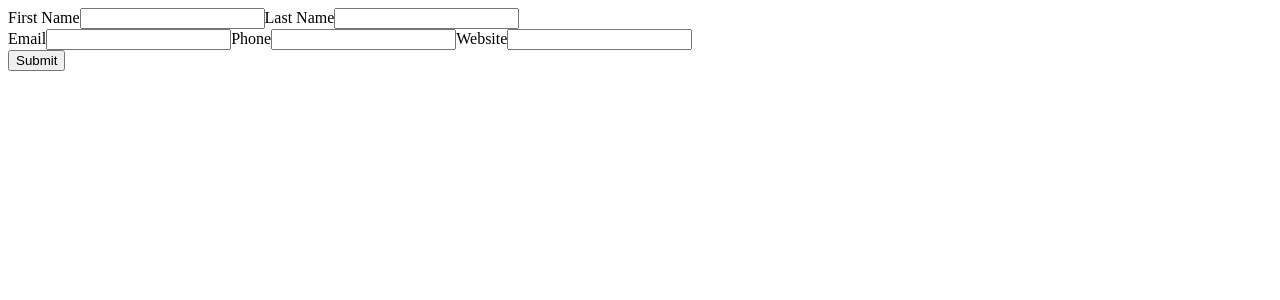
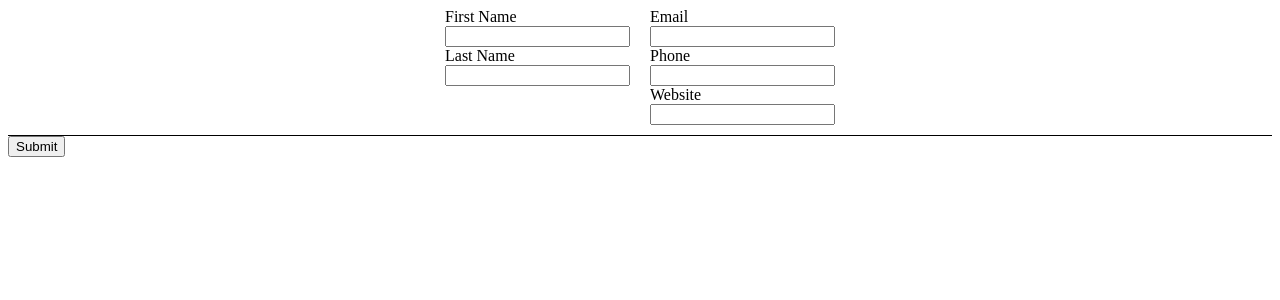
Before and after one commit to vansharora03/CV-Application, a React (Create React App) app: page / in a window 1280 px wide. Shown: the top 300 px of the page. Built offline with nearby package versions, Linux system fonts and the light colour scheme.

Commit message:
Added basic styling to make header flexbox
-PersonalInfo is the header flexbox

```diff
--- a/src/components/PersonalInfo.js
+++ b/src/components/PersonalInfo.js
@@ -1,4 +1,5 @@
 import React from "react";
+import '../styles/PersonalInfo.css'
 
 
 export default class PersonalInfo extends React.Component {
--- a/src/styles/PersonalInfo.css
+++ b/src/styles/PersonalInfo.css
@@ -0,0 +1,19 @@
+.header {
+    display: flex;
+    border-bottom: 1px solid black;
+    justify-content: center;
+    gap: 20px;
+    padding-bottom: 10px;
+}
+
+lable[for="firstName"], #firstName {
+    display: block;
+}
+lable[for="lastName"], #lastName {
+    display: block;
+}
+
+.miscInfo {
+    display: flex;
+    flex-direction: column;
+}
```
